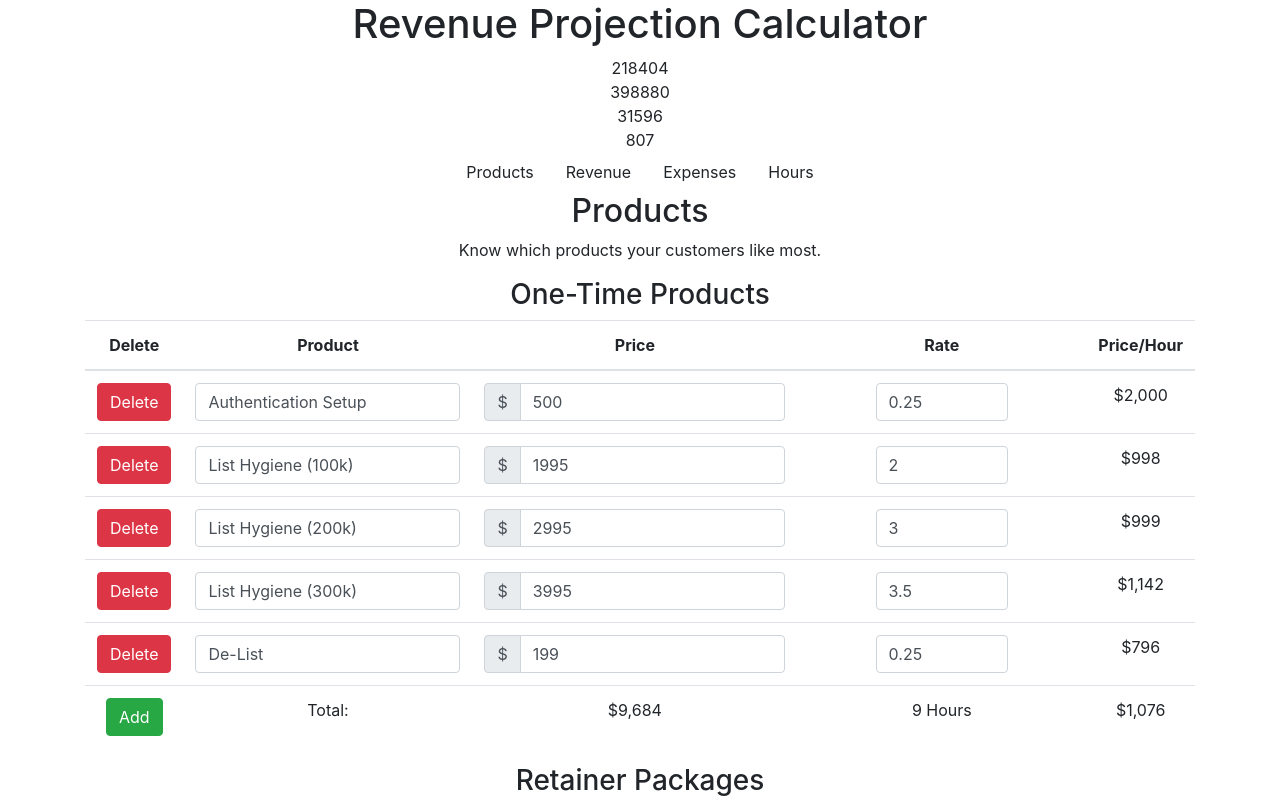
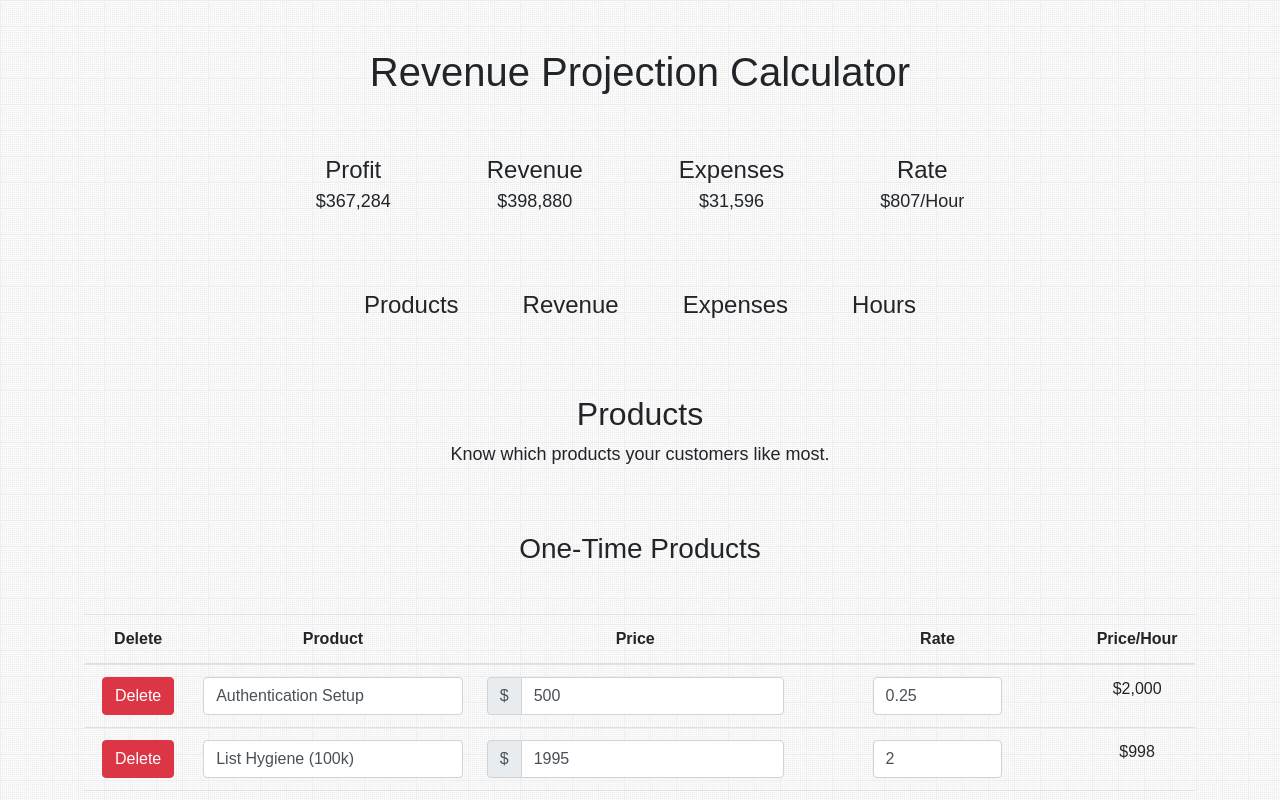
Before and after one commit to SSelke/revenue-calculator-redux, a React app: page / in a window 1280 px wide. Shown: the top 800 px of the page. Built offline with nearby package versions, Linux system fonts and the light colour scheme.

Commit message:
style Updates

```diff
--- a/src/components/App.css
+++ b/src/components/App.css
@@ -1,5 +1,11 @@
+@import url('https://fonts.googleapis.com/css?family=Noto+Serif+KR:400,700');
+
+
 .App {
   text-align: center;
+  background-image: url(../assets/bg.png);
+  font-family: 'Noto Serif KR', sans-serif;
+  height: 100%;
 }
 
 .App-logo {
--- a/src/components/main/main.js
+++ b/src/components/main/main.js
@@ -7,7 +7,7 @@ class main extends Component {
     render() {
         return (
             <div>
-                <h1>Revenue Projection Calculator</h1>
+                <h1 className="pt-5">Revenue Projection Calculator</h1>
                 <NumberHeader />
                 <ContainerHeader />
                 <Container />
--- a/src/containers/header/number_header.js
+++ b/src/containers/header/number_header.js
@@ -3,9 +3,17 @@ import {connect} from 'react-redux';
 
 class header extends Component {
     render() {
+
+        const append = "/Hour";
+
         return (
             <div>
-                {this.props.header.headers.map(data => <div key={data.type}>{data.value}</div>)}
+                {this.props.header.headers.map(data =>
+                    <div className="d-inline-block m-5" key={data.type}>
+                        <div style={{fontSize: '24px'}}>{data.type}</div>
+                        <div style={{ fontSize: '18px' }}>${data.value.toLocaleString()}{data.type === "Rate" ? append : null}</div>
+                    </div>
+                )}
             </div>
         );
     }
--- a/src/containers/nav/nav_items/nav_items.js
+++ b/src/containers/nav/nav_items/nav_items.js
@@ -12,7 +12,7 @@ class navItems extends Component {
     render() {
         return (
             <li className="nav-item">
-                <div className="nav-link" onClick={this.handleClick}>{this.props.name}</div>
+                <div className="nav-link m-3" onClick={this.handleClick} style={{ fontSize: '24px' }}>{this.props.name}</div>
             </li>
         );
     }
--- a/src/containers/tabs/product/product.js
+++ b/src/containers/tabs/product/product.js
@@ -9,19 +9,19 @@ class product extends Component {
                 <div className="container" >
                     <div className="row">
                         <div className="col">
-                            <h2 className="align-left">Products</h2>
-                            <p>Know which products your customers like most.</p>
+                            <h2 className="align-left mb-2 mt-5">Products</h2>
+                            <p style={{fontSize: '18px'}}>Know which products your customers like most.</p>
                         </div>
                     </div>
                     <div className="row">
                         <div className="col">
-                            <h3>One-Time Products</h3>
+                            <h3 className="m-5">One-Time Products</h3>
                             <TableProducts data={this.props.data} type='products'/>
                         </div>
                     </div>
                     <div className="row">
                         <div className="col">
-                            <h3>Retainer Packages</h3>
+                            <h3 className="m-5">Retainer Packages</h3>
                             <TableProducts data={this.props.data} type='packages'/>
                         </div>
                     </div>
--- a/src/reducers/reducer_header.js
+++ b/src/reducers/reducer_header.js
@@ -6,7 +6,7 @@ import { UPDATE_HEADER } from '../actions/index';
 
 const initialState = {
     headers: [
-        { type: "Profit", value: 218404},
+        { type: "Profit", value: 367284},
         { type: "Revenue", value: 398880},
         { type: "Expenses", value: 31596},
         { type: "Rate", value: 807}
```
Also changed, not shown: src/assets/bg.png (added), src/index.css (line endings or trailing spaces).
